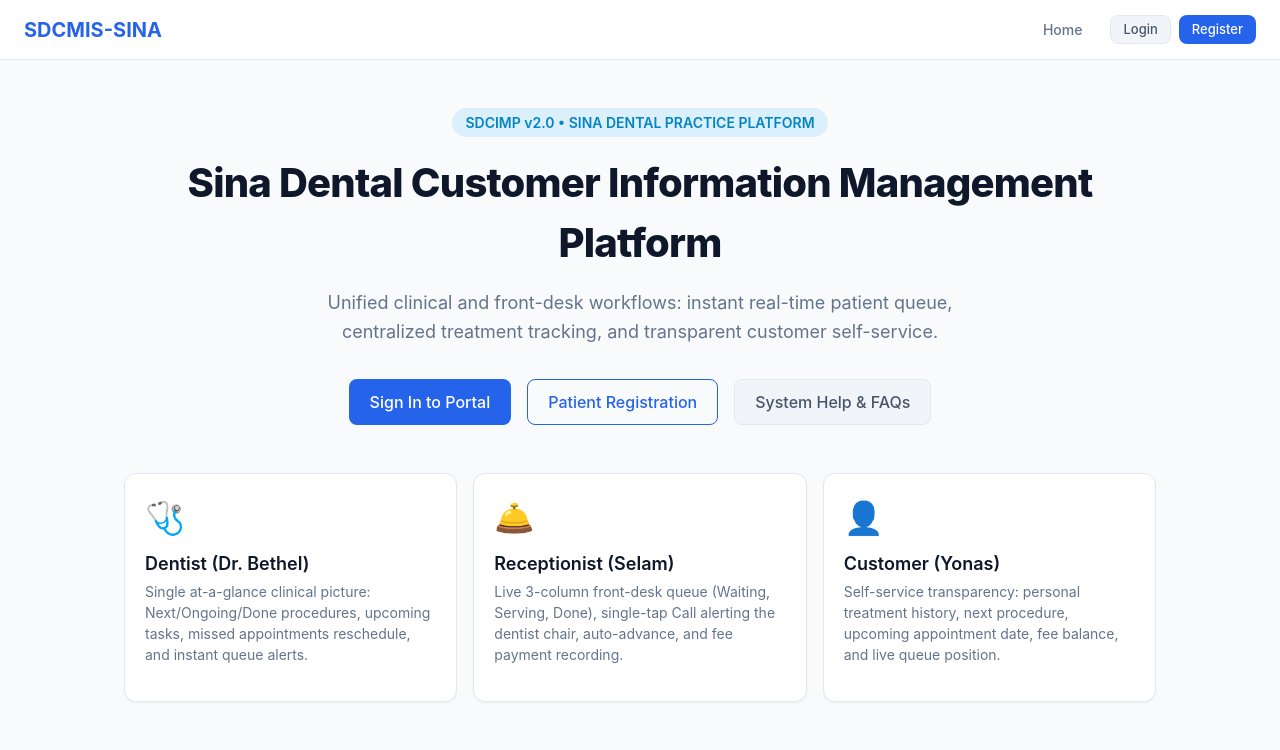
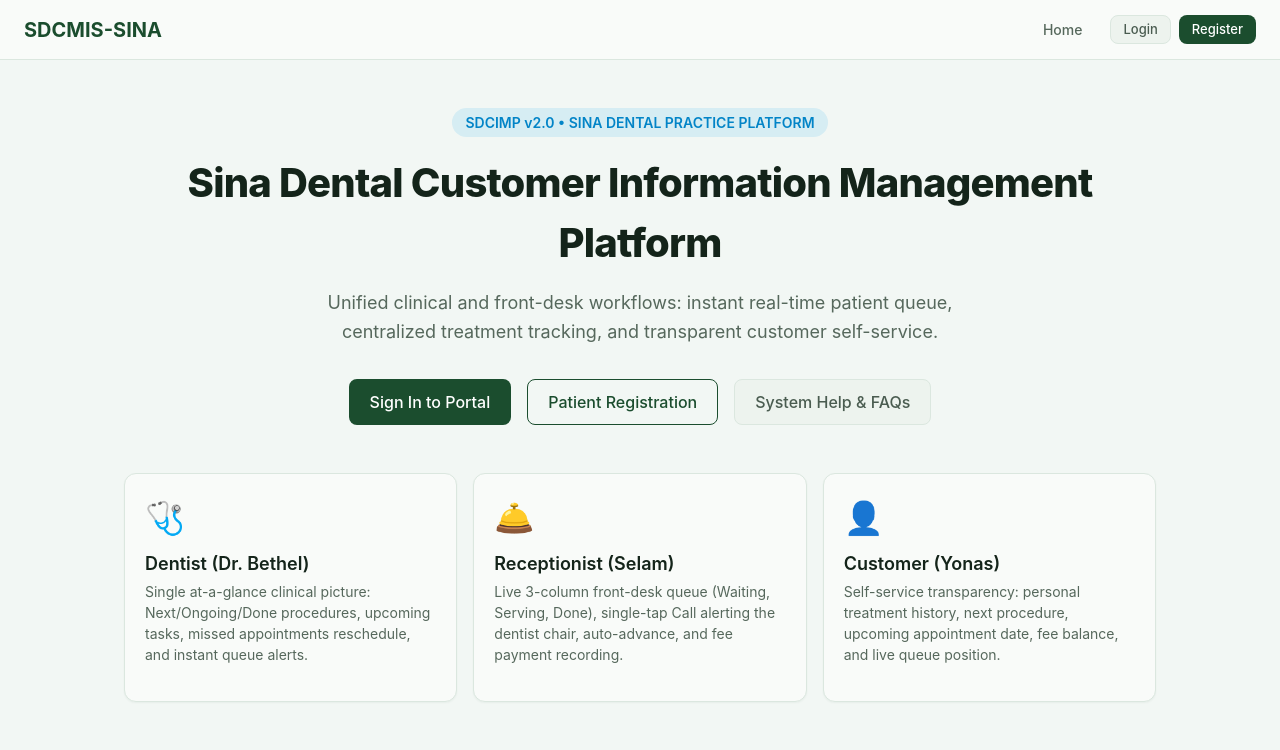
Before and after one commit to bezawit-berhanu/SDCMIS-SINA, a React app in the folder frontend/: page / in a window 1280 px wide. Shown: the top 750 px of the page. Built offline with nearby package versions, Linux system fonts and the light colour scheme; no server answers; the HTML template or start-up script is replaced by a standard one.

Commit message:
feat(theme): configure root CSS variables for soft greenish tint background and forest green primary clickables

```diff
--- a/frontend/src/index.css
+++ b/frontend/src/index.css
@@ -1,28 +1,31 @@
-/* SDCMIS-SINA Minimalist & Responsive Design System */
+/* SDCMIS-SINA Refined Greenish Tint & Forest Green Palette */
 :root {
-  --primary: #2563eb;
-  --primary-hover: #1d4ed8;
-  --primary-light: #eff6ff;
-  --secondary: #475569;
-  --secondary-hover: #334155;
-  --secondary-light: #f1f5f9;
-  --bg-page: #f8fafc;
-  --bg-surface: #ffffff;
-  --text-main: #0f172a;
-  --text-muted: #64748b;
-  --text-light: #94a3b8;
-  --border: #e2e8f0;
-  --border-focus: #3b82f6;
+  --primary: #1b4d2e;
+  --primary-hover: #133a22;
+  --primary-active: #0e2918;
+  --primary-light: #eaf3ed;
+  --primary-tint: #f0f6f2;
+  --secondary: #4a5c50;
+  --secondary-hover: #36443a;
+  --secondary-light: #edf3ee;
+  --bg-page: #f2f7f4;
+  --bg-surface: #f9fbf9;
+  --bg-card: #ffffff;
+  --text-main: #14241a;
+  --text-muted: #56685c;
+  --text-light: #86998d;
+  --border: #dbe7df;
+  --border-focus: #1b4d2e;
   --danger: #dc2626;
   --danger-bg: #fef2f2;
   --danger-border: #fecaca;
-  --success: #16a34a;
-  --success-bg: #f0fdf4;
+  --success: #1b4d2e;
+  --success-bg: #eaf3ed;
   --radius-sm: 4px;
   --radius-md: 8px;
   --radius-lg: 12px;
-  --shadow-sm: 0 1px 2px 0 rgba(0, 0, 0, 0.05);
-  --shadow-md: 0 4px 6px -1px rgba(0, 0, 0, 0.08), 0 2px 4px -2px rgba(0, 0, 0, 0.04);
+  --shadow-sm: 0 1px 2px 0 rgba(27, 77, 46, 0.05);
+  --shadow-md: 0 4px 6px -1px rgba(27, 77, 46, 0.08), 0 2px 4px -2px rgba(27, 77, 46, 0.04);
   --font-family: -apple-system, BlinkMacSystemFont, "Segoe UI", Roboto, "Helvetica Neue", Arial, sans-serif;
   --header-height: 60px;
   --sidebar-width: 240px;
```
